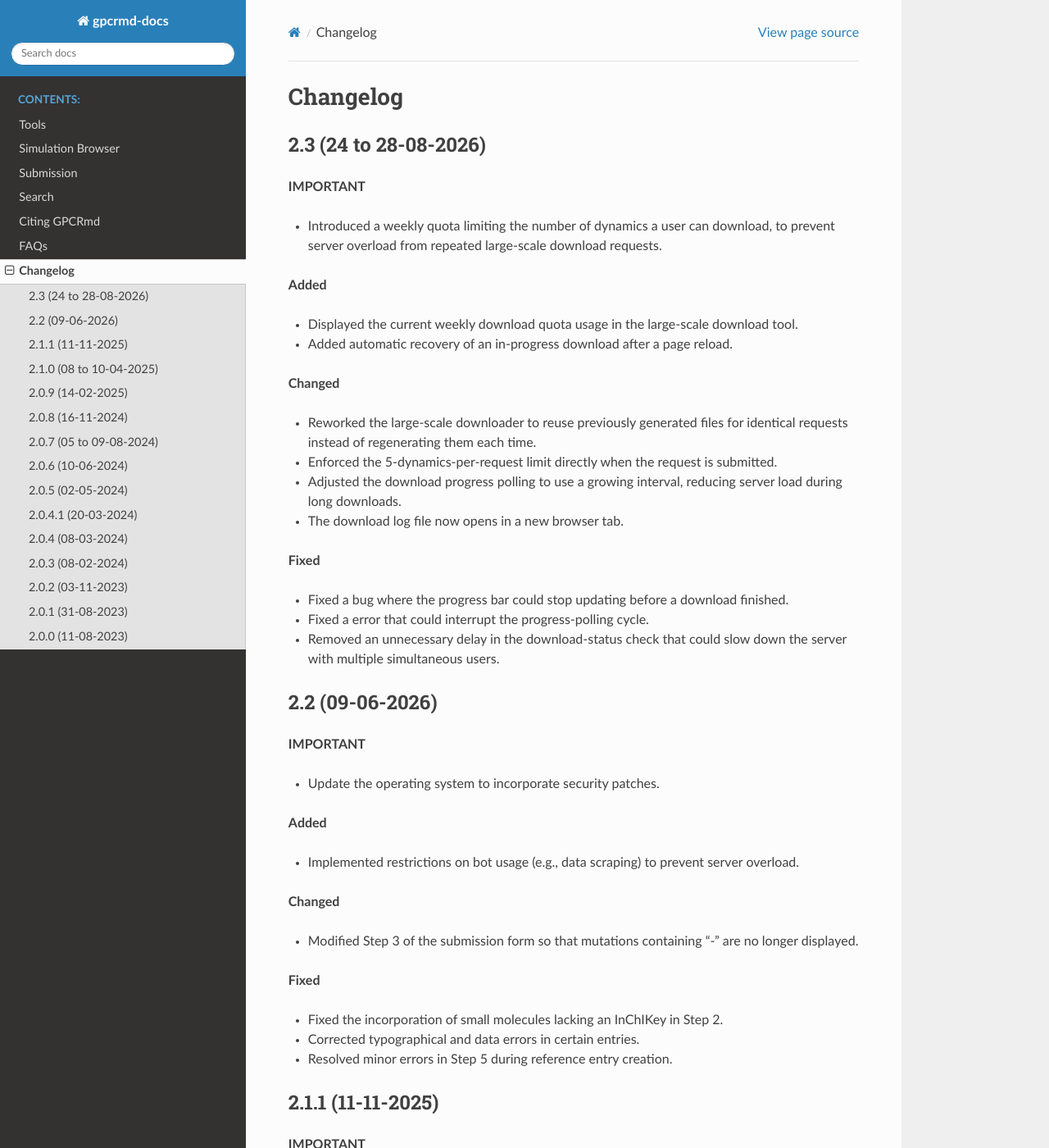
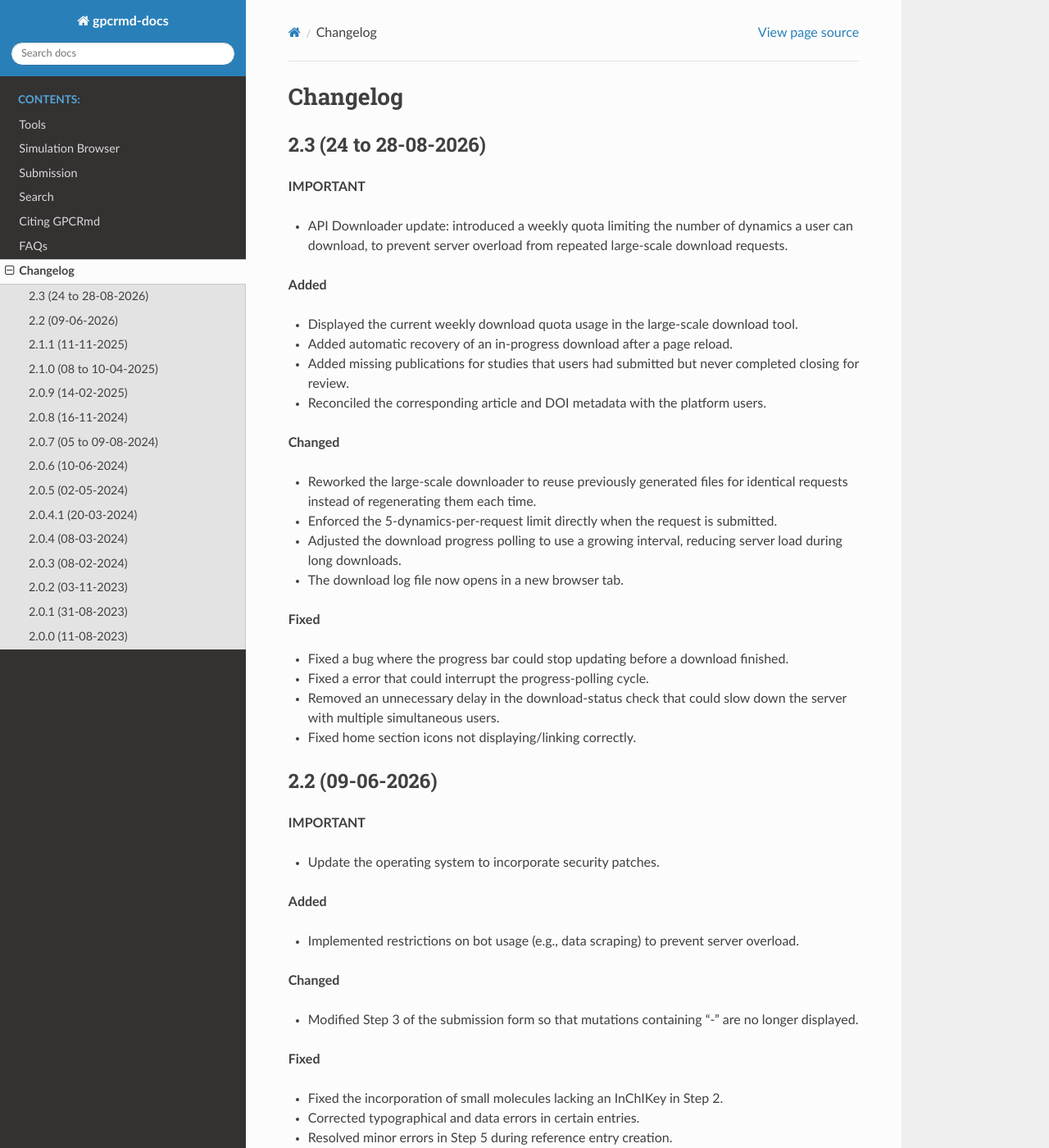
Before and after one commit to GPCRmd/gpcrmd-docs, a Sphinx documentation site: the page built from source/changelog.rst, in a window 1280 px wide and 1400 px high. Shown: the whole window at 82% size. Built offline with Sphinx 7.4.7 and the Read the Docs theme 3.1.0, drawn with Linux system fonts in a browser that asks for light colours.

Commit message:
Update 2.3

```diff
--- a/source/changelog.rst
+++ b/source/changelog.rst
@@ -10,13 +10,17 @@ Changelog
 
 **IMPORTANT**
 
-* Introduced a weekly quota limiting the number of dynamics a user can download,
-  to prevent server overload from repeated large-scale download requests.
+* API Downloader update: introduced a weekly quota limiting the number of dynamics
+  a user can download, to prevent server overload from repeated large-scale
+  download requests.
 
 **Added**
 
 * Displayed the current weekly download quota usage in the large-scale download tool.
 * Added automatic recovery of an in-progress download after a page reload.
+* Added missing publications for studies that users had submitted but never
+  completed closing for review.
+* Reconciled the corresponding article and DOI metadata with the platform users.
 
 **Changed**
 
@@ -33,6 +37,7 @@ Changelog
 * Fixed a error that could interrupt the progress-polling cycle.
 * Removed an unnecessary delay in the download-status check that could slow down
   the server with multiple simultaneous users.
+* Fixed home section icons not displaying/linking correctly.
 
 2.2 (09-06-2026)
 *******************************
```
